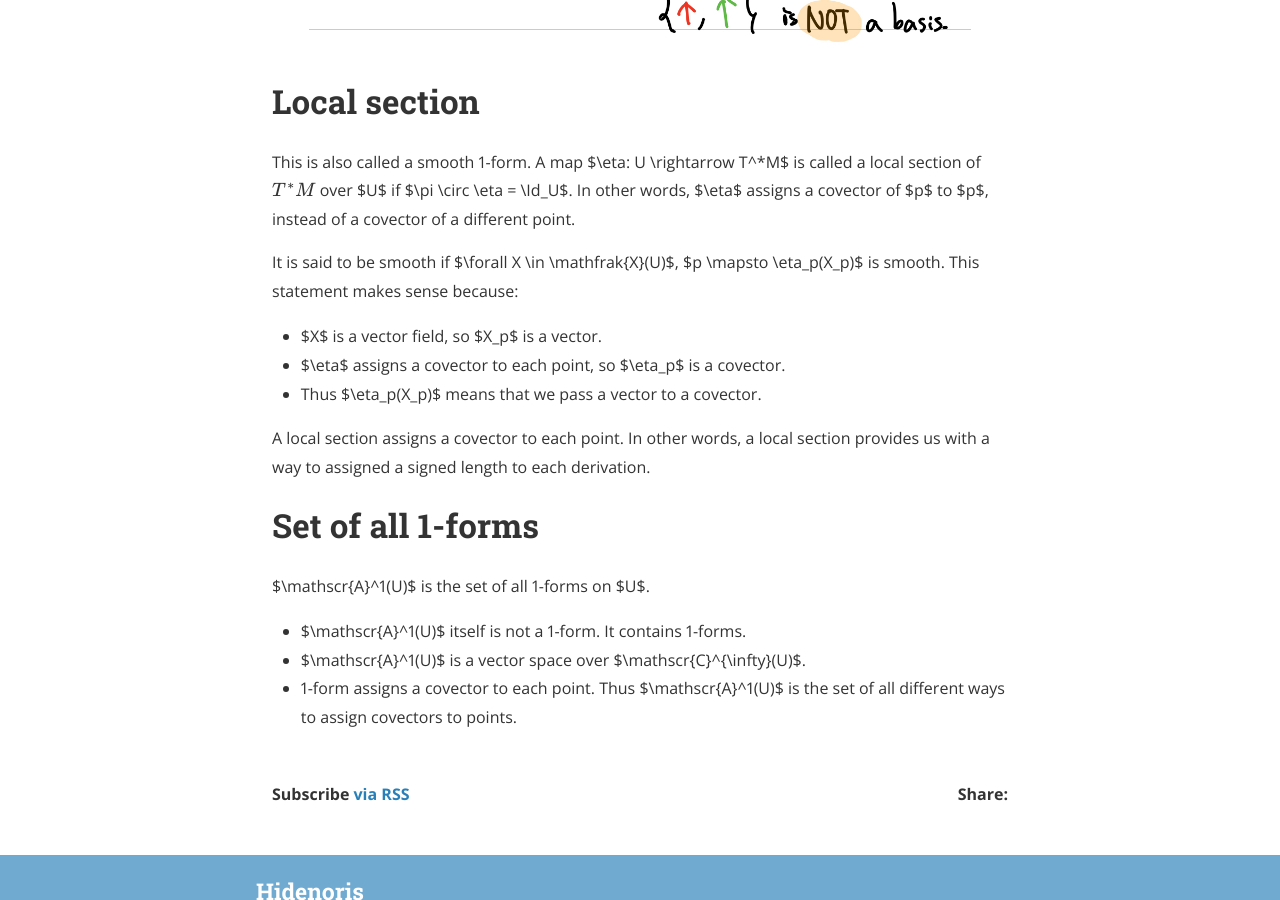
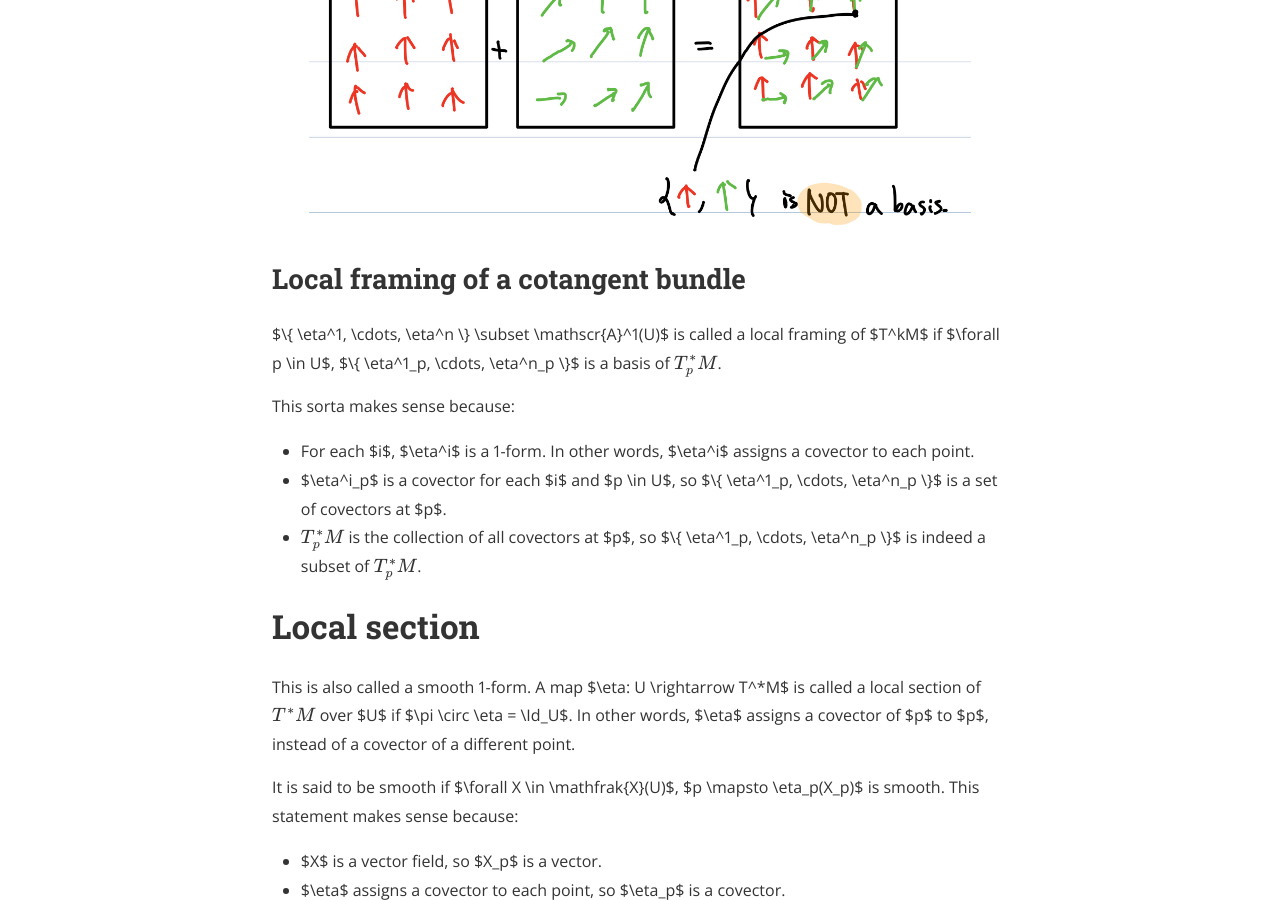
Before and after one commit to hidenori-shinohara/hidenori-shinohara.github.io, a Jekyll site: the page built from _posts/courses/math620/2019-09-09-smooth-manifold-cheat-sheet.md, in a window 1280 px wide and 900 px high, scrolled down 4478 px. Built offline with Jekyll 4.4.1, drawn with Linux system fonts in a browser that asks for light colours; nearby versions of some CDN libraries; formulas are drawn with MathJax 3; some of the changed text lies outside the part shown.

Commit message:
local framing of a cotangent bundle

```diff
--- a/_posts/courses/math620/2019-09-09-smooth-manifold-cheat-sheet.md
+++ b/_posts/courses/math620/2019-09-09-smooth-manifold-cheat-sheet.md
@@ -108,6 +108,8 @@ $TM = \coprod_{p \in M} T_pM$ is the cotangent bundle on $M$.
 In other words, it is the collection of all covectors on $M$.
 
 # Local framing
+There are different types of local framings, but they are very similar.
+## Local framing of a tangent bundle
 A local framing of $TM$ over $U$ is a collection $\{ x_1, \cdots, x_n \} \subset \mathfrak{X}(U)$ such that $\{ x_{1, p}, \cdots, x_{n, p} \}$ is a basis of $T_pM$ for all $p \in U$.
 
 * $x_1, \cdots, x_n$ are vector fields, so $x_{1, p}$ is a derivation at $p \in U$.
@@ -115,6 +117,17 @@ A local framing of $TM$ over $U$ is a collection $\{ x_1, \cdots, x_n \} \subset
 * $\{ \frac{\partial}{\partial x^1}, \cdots, \frac{\partial}{\partial x^n} \} \subset \mathfrak{X}(U)$ is a global framing.
 
 ![Local framing](/assets/courses/math620/framing.jpeg)
+
+## Local framing of a cotangent bundle
+$\\{ \eta^1, \cdots, \eta^n \\} \subset \mathscr{A}^1(U)$ is called a local framing of $T^kM$ if $\forall p \in U$, $\\{ \eta^1_p, \cdots, \eta^n_p \\}$ is a basis of $$T_p^*M$$.
+
+This sorta makes sense because:
+
+* For each $i$, $\eta^i$ is a 1-form.
+  In other words, $\eta^i$ assigns a covector to each point.
+* $\eta^i_p$ is a covector for each $i$ and $p \in U$, so $\\{ \eta^1_p, \cdots, \eta^n_p \\}$ is a set of covectors at $p$.
+* $$T_p^*M$$ is the collection of all covectors at $p$, so $\\{ \eta^1_p, \cdots, \eta^n_p \\}$ is indeed a subset of $$T_p^*M$$.
+
 
 # Local section
 This is also called a smooth 1-form.
```
